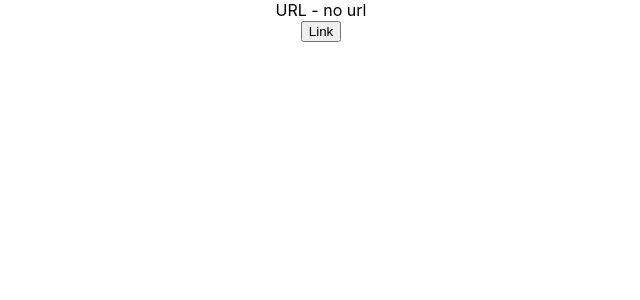
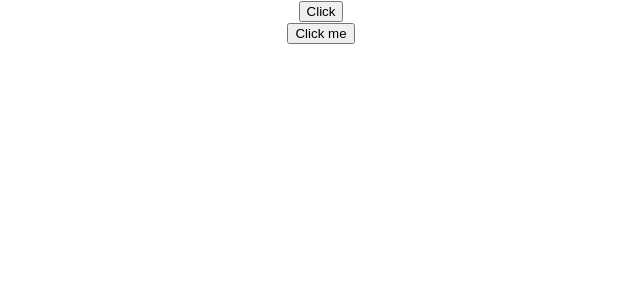
Before and after one commit to anisiqbal/react-hello-world, a React (Create React App) app: page / in a window 1280 px wide. Shown: the top 300 px of the page, without its empty margins (319-959 px from the left). Built offline with nearby package versions, Linux system fonts and the light colour scheme.

Commit message:
ReactJS Tutorial - 13 - Event Handling

```diff
--- a/src/App.js
+++ b/src/App.js
@@ -6,22 +6,26 @@ import Hello from './components/Hello';
 import Message from './components/Message';
 import Counter from './components/Counter'
 import Setstate from './components/Setstate';
+import FunctionClick from './components/FunctionClick';
+import ClassClick from './components/ClassClick';
 
 function App() {
   return (
     <div className="App">
 
-      <Setstate/>
+        <FunctionClick/>
+        <ClassClick/>
+       {/* <Setstate/> */}
+       {/* <Counter/> */}
+       {/* <Message/> */}
+       {/* { <Greet name="Bruce" heroName="Batman" />
+       <Greet name="Clark" heroName="Superman"/> */}
+       {/* <Greet name="Diana" heroName="wonder Woman" /> */}
 
-    {/* <Counter/> */}
-      {/* <Message/> */}
-       {/* <Greet name="Bruce" heroName="Batman" />
-       <Greet name="Clark" heroName="Superman"/>
-       <Greet name="Diana" heroName="wonder Woman" />
+       {/* < Welcome name="Bruce" heroName="Batman" /> */}
 
-      < Welcome name="Bruce" heroName="Batman" />
-      < Welcome name="Clark" heroName="Superman"/>
-      < Welcome name="Diana" heroName="wonder Woman" /> */}
+       {/* < Welcome name="Clark" heroName="Superman"/>
+      < Welcome name="Diana" heroName="wonder Woman" />  */}
       {/* <Hello/> */}
     </div>
   );
--- /dev/null
+++ b/src/components/ClassClick.js
@@ -0,0 +1,22 @@
+import React, { Component } from 'react'
+
+ class ClassClick extends Component {
+
+    // METHOD
+
+    clickHandler(){
+        console.log('Clicked the button')
+    }
+
+
+
+    render() {
+        return (
+            <div>
+                <button onClick = {this.clickHandler}>Click me</button>
+            </div>
+        )
+    }
+}
+
+export default ClassClick
--- a/src/components/Counter.js
+++ b/src/components/Counter.js
@@ -6,16 +6,22 @@ constructor(props) {
     super(props)
 
     this.state = {
-        count: 0,
-        name: ''
+        count: 0
+
     }
 }
 
     increment() {
-        const updatedCount = this.state.count + 1;
-        this.setState({count: updatedCount});
+        this.setState({
+                count: this.state.count + 1
+        },
+        () => {
+            console.log('Callback value', this.state.count )
+        }
 
-        console.log(updatedCount);
+        );
+
+        console.log(this.state.count);
     }
 
     render() {
--- /dev/null
+++ b/src/components/FunctionClick.js
@@ -0,0 +1,16 @@
+import React from 'react'
+
+function FunctionClick() {
+
+function clickHandler (){
+    console.log('Button clicked')
+}
+
+    return (
+        <div>
+            <button onClick={clickHandler}>Click</button>
+        </div>
+    )
+}
+
+export default FunctionClick
--- a/src/components/Welcome.js
+++ b/src/components/Welcome.js
@@ -2,9 +2,11 @@
 
         class Welcome extends Component {
             render() {
+                const { name, heroName} = this.props
+                // const {state1, state2}= this.state
                 return(
                     <h1>
-                     Welcome {this.props.name} a.k.a {this.props.heroName}
+                     Welcome {name} a.k.a {heroName}
                         </h1>
 
                 );
--- a/src/components/greet.js
+++ b/src/components/greet.js
@@ -6,11 +6,24 @@ import React from 'react';
 //     );
 //     }
 
-export const Greet = props => {
-    console.log(props);
-    return(
-        <h1>Hello {props.name} a.k.a {props.heroName} </h1>
-    );
-}
+//     // export const Greet = ({name,heroName}) => {
 
-// export default Greet;
+//     // return(
+//     //     <div>
+//     //     <h1>
+//     //         Hello {name} a.k.a {heroName}
+//     //      </h1>
+//     //     </div>
+//     // );
+// }
+
+  export   const Greet = props => {
+        const {name , heroName} = props
+        return(
+            <div>
+            <h1>
+                Hello {name} a.k.a {heroName}
+             </h1>
+            </div>
+        );
+    }
```
